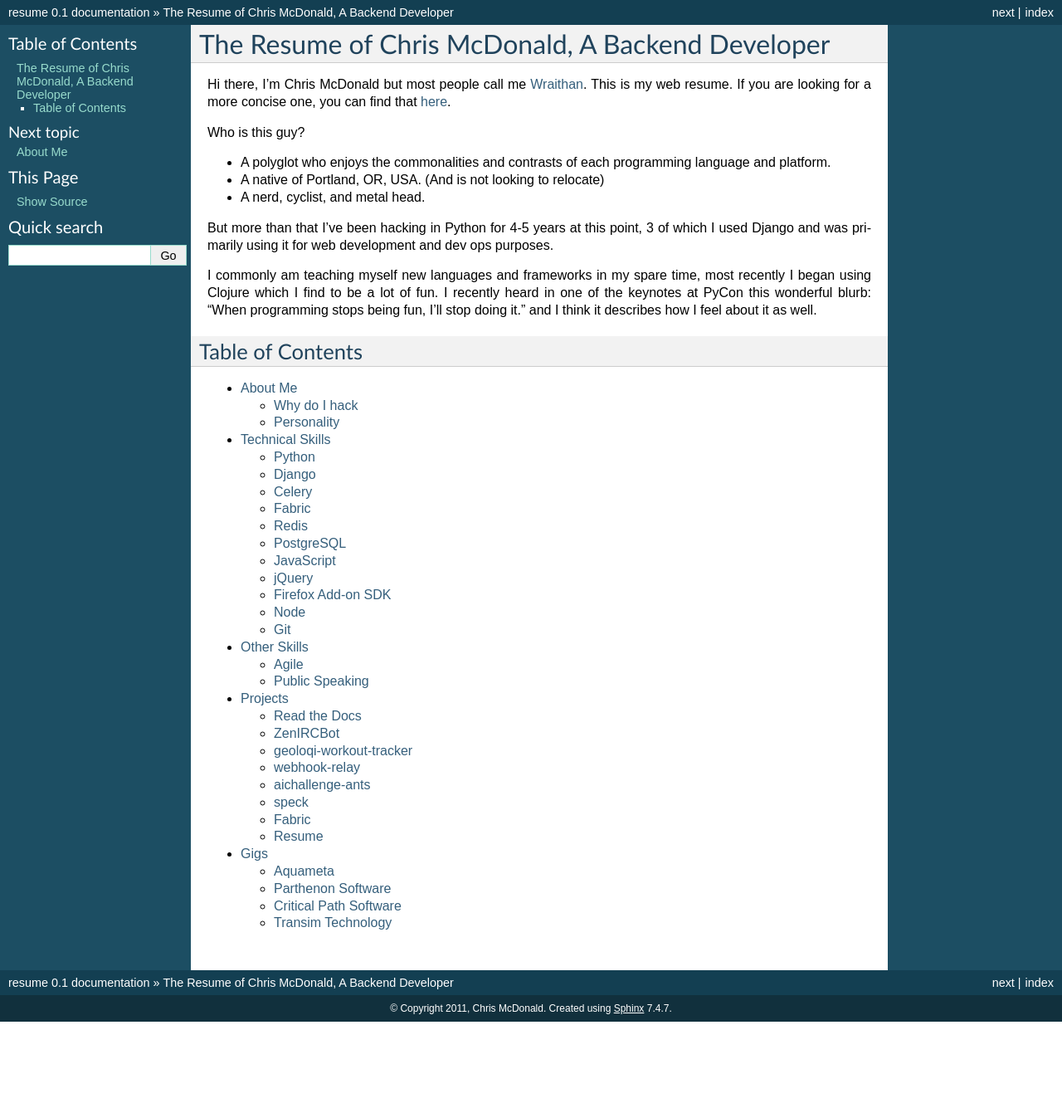
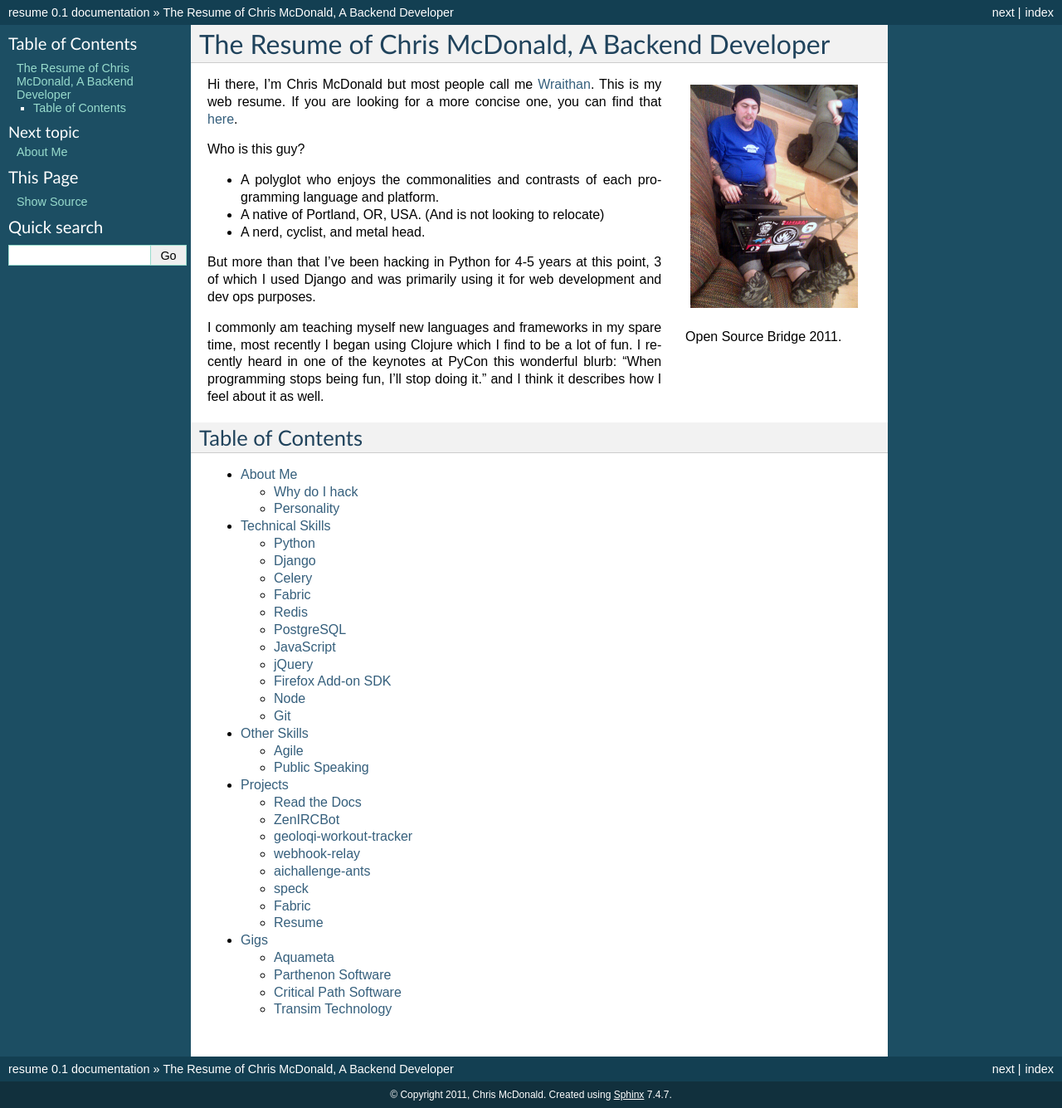
Before and after one commit to wraithan/resume, a Sphinx documentation site: the page built from docs/index.rst, in a window 1280 px wide. Shown: the whole page at 83% size. Built offline with Sphinx 7.4.7, drawn with Linux system fonts in a browser that asks for light colours; before the commit the page ends 1231 px from its top, so only the background shows below that.

Commit message:
image?
fixes #11

```diff
--- a/docs/index.rst
+++ b/docs/index.rst
@@ -1,6 +1,15 @@
 =================================================
 The Resume of Chris McDonald, A Backend Developer
 =================================================
+
+.. figure:: wraithan_osbridge.jpg
+    :alt: Photo of me at OS Bridge
+    :align: right
+    :width: 404px
+    :height: 538px
+    :scale: 50 %
+
+    Open Source Bridge 2011.
 
 Hi there, I'm Chris McDonald but most people call me `Wraithan
 <http://wraithan.net/>`_. This is my web resume. If you are looking
```
Also changed, not shown: docs/wraithan_osbridge.jpg (added).
